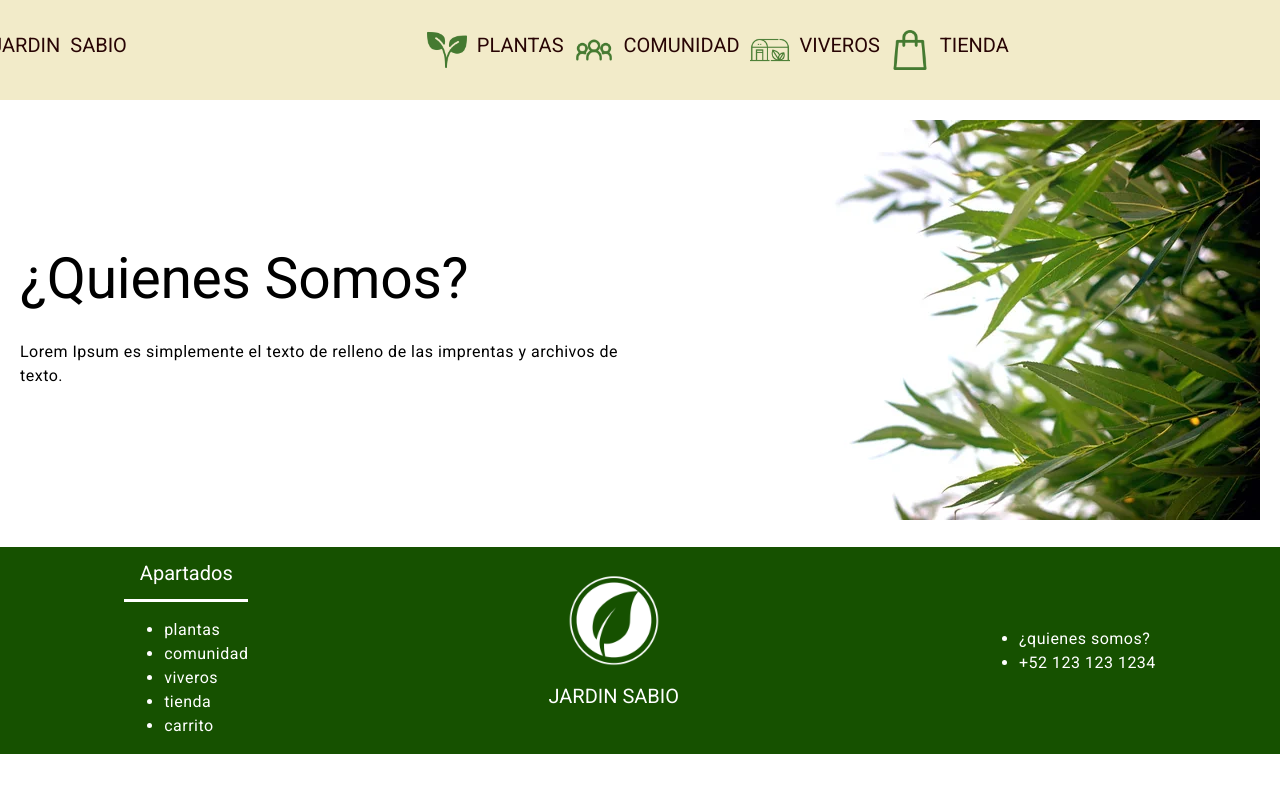
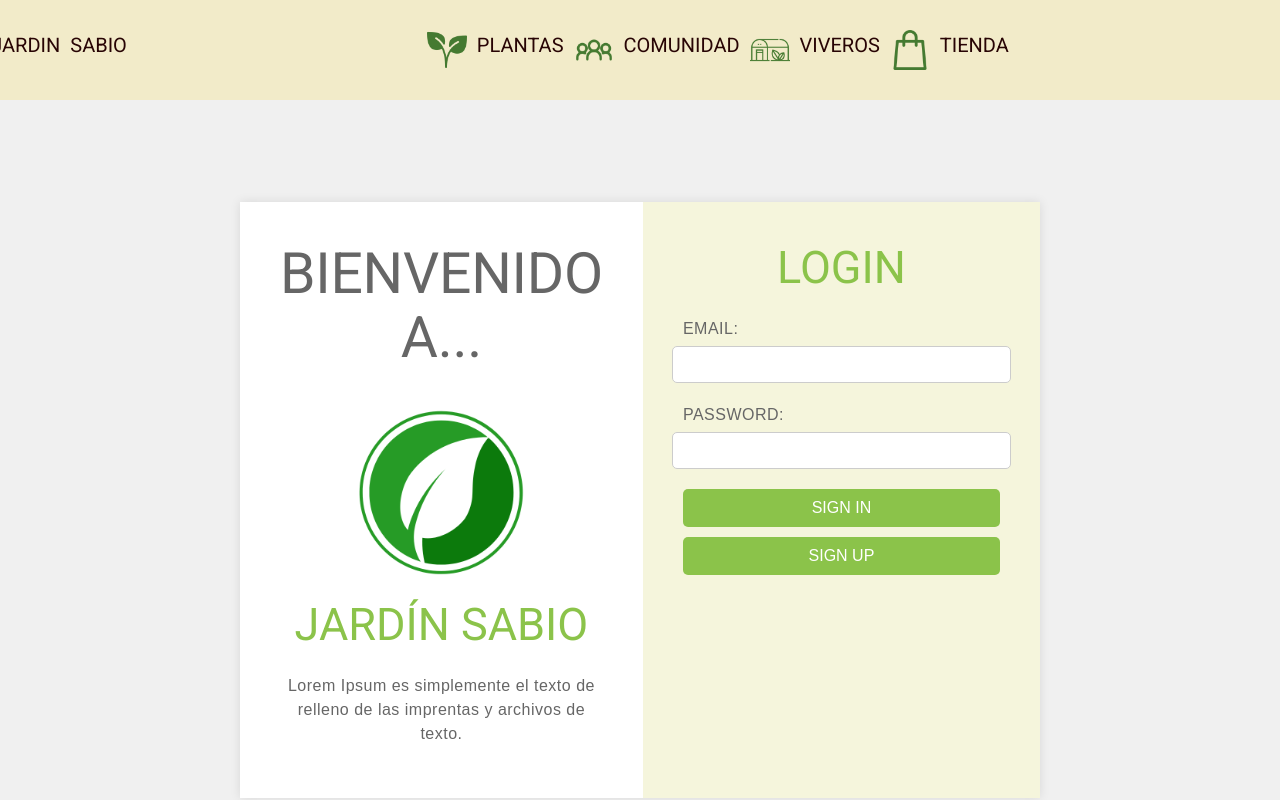
Before and after one commit to joako-18/FrontJardinSabio, an Angular app: page /login in a window 1280 px wide. Before the commit this address led to /. Shown: the top 800 px of the page. Built offline with nearby package versions, Linux system fonts and the light colour scheme.

Commit message:
enrutamiento

```diff
--- a/src/app/app.component.html
+++ b/src/app/app.component.html
@@ -1,4 +1,3 @@
 <app-header></app-header>
-<app-home></app-home>
+<router-outlet></router-outlet>
 <app-footer></app-footer>
-<router-outlet></router-outlet>
--- a/src/app/app.routes.ts
+++ b/src/app/app.routes.ts
@@ -1,3 +1,27 @@
 import { Routes } from '@angular/router';
+import { HomeComponent } from './pages/home/home.component';
+import { CarritoComponent } from './pages/carrito/carrito.component';
+import { ComunidadComponent } from './pages/comunidad/comunidad.component';
+import { LoginComponent } from './pages/login/login.component';
+import { LoginviveroComponent } from './pages/loginvivero/loginvivero.component';
+import { RegistroComponent } from './pages/registro/registro.component';
+import { TiendaComponent } from './pages/tienda/tienda.component';
+import { NgModule } from '@angular/core';
+import { RouterModule } from '@angular/router';
 
-export const routes: Routes = [];
+export const routes: Routes = [
+  {path: 'home', component: HomeComponent},
+  {path: 'carrito', component: CarritoComponent},
+  {path: 'comunidad', component: ComunidadComponent},
+  {path: 'login', component: LoginComponent},
+  {path: 'loginVivero', component: LoginviveroComponent},
+  {path: 'registro', component: RegistroComponent},
+  {path: 'tienda', component: TiendaComponent},
+  {path: '**', redirectTo:'/home'}
+];
+
+@NgModule({
+  imports: [RouterModule.forRoot(routes)],
+  exports: [RouterModule]
+})
+export class AppRoutingModule {}
--- a/src/app/components/header/header.component.html
+++ b/src/app/components/header/header.component.html
@@ -1,21 +1,21 @@
 <header>
   <div class="section1">
-    <img src="logoJS.png" alt="logo" width="100" height="100">
+    <img src="logoJS.png" alt="logo" width="100" height="100" (click)="onHome()">
     <h2>JARDIN</h2>
     <h2>SABIO</h2>
   </div>
   <div class=" section2">
-    <img src="plantas.png" alt="icono-planta" width="40" height="40">
+    <img src="plantas.png" alt="icono-planta" width="40" height="40" (click)="onPlantas()">
     <h2>PLANTAS</h2>
-    <img src="comunidad.png" alt="icono-comunidad" width="40" height="40">
+    <img src="comunidad.png" alt="icono-comunidad" width="40" height="40" (click)="onComunidad()">
     <h2>COMUNIDAD</h2>
-    <img src="vivero-de-plantas.png" alt="icono-vivero" width="40" height="40">
+    <img src="vivero-de-plantas.png" alt="icono-vivero" width="40" height="40" (click)="onPlantas()">
     <h2>VIVEROS</h2>
-    <img src="bolsa-de-la-compra.png" alt="icono-tienda" width="40" height="40">
+    <img src="bolsa-de-la-compra.png" alt="icono-tienda" width="40" height="40" (click)="onTienda()">
     <h2>TIENDA</h2>
   </div>
   <div class="section3">
-    <img src="carrito.png" alt="icono-carrito-compra" width="40" height="40">
-    <img src="usuario.png" alt="icono-usuario" width="40" height="40">
+    <img src="carrito.png" alt="icono-carrito-compra" width="40" height="40" (click)="onCarrito()">
+    <img src="usuario.png" alt="icono-usuario" width="40" height="40" (click)="onLogin()">
   </div>
 </header>
--- a/src/app/components/header/header.component.ts
+++ b/src/app/components/header/header.component.ts
@@ -1,4 +1,5 @@
 import { Component } from '@angular/core';
+import { Router } from '@angular/router';
 
 @Component({
   selector: 'app-header',
@@ -9,4 +10,33 @@ import { Component } from '@angular/core';
 })
 export class HeaderComponent {
 
+  constructor( private router: Router){}
+
+  onHome() {
+    this.router.navigate(['home']);
+  }
+
+  onPlantas() {
+    this.router.navigate(['plantas']);
+  }
+
+  onComunidad() {
+    this.router.navigate(['comunidad']);
+  }
+
+  onViveros() {
+    this.router.navigate(['viveros']);
+  }
+
+  onTienda() {
+    this.router.navigate(['tienda']);
+  }
+
+  onCarrito() {
+    this.router.navigate(['carrito']);
+  }
+
+  onLogin() {
+    this.router.navigate(['login']);
+  }
 }
--- a/src/app/pages/home/home.component.html
+++ b/src/app/pages/home/home.component.html
@@ -1,11 +1,11 @@
 <div class="container">
     <div class="left">
-        <h1>¿Quienes Somos?</h1>
+        <h1>¿QUIENES SOMOS?</h1>
         <p>Lorem Ipsum es simplemente el texto de relleno de las imprentas y archivos de texto.</p>
     </div>
     <div class="right">
         <div class="imagen">
-        <img src="right.jpg" alt="">
+        <img src="right.jpg" alt="" height="700">
         </div>
     </div>
 </div>
--- a/src/app/pages/home/home.component.scss
+++ b/src/app/pages/home/home.component.scss
@@ -9,6 +9,12 @@
     flex: 1; // Esto permite que el div izquierdo ocupe el espacio restante
 }
 
+.left h1 {
+  color: #165100;
+  font-size: 10vh;
+  font-family: 'Franklin Gothic Medium', 'Arial Narrow', Arial, sans-serif;
+}
+
 .right {
     margin-left: auto; // Esto empuja el div derecho hacia la derecha
 }
--- a/src/app/pages/login/login.component.html
+++ b/src/app/pages/login/login.component.html
@@ -23,7 +23,7 @@
                 <label for="password">PASSWORD:</label>
                 <input type="password" id="password" name="password">
                 <button type="submit">SIGN IN</button>
-                <button type="button">SIGN UP</button>
+                <button type="button" (click)="onRegistro()">SIGN UP</button>
             </form>
         </div>
     </div>
--- a/src/app/pages/login/login.component.ts
+++ b/src/app/pages/login/login.component.ts
@@ -1,4 +1,5 @@
 import { Component } from '@angular/core';
+import { Router } from '@angular/router';
 
 @Component({
   selector: 'app-login',
@@ -9,4 +10,9 @@ import { Component } from '@angular/core';
 })
 export class LoginComponent {
 
+  constructor( private router: Router){}
+
+  onRegistro(){
+    this.router.navigate(['registro']);
+  }
 }
--- a/src/app/pages/registro/registro.component.html
+++ b/src/app/pages/registro/registro.component.html
@@ -24,7 +24,7 @@
                 <input type="radio" id="comerciante" name="user-type" value="comerciante">
                 <label for="comerciante">COMERCIANTE</label>
             </div>
-            <button type="submit">REGISTRARSE</button>
+            <button type="submit" (click)="onLogin()">REGISTRARSE</button>
         </form>
     </div>
 </body>
--- a/src/app/pages/registro/registro.component.ts
+++ b/src/app/pages/registro/registro.component.ts
@@ -1,4 +1,5 @@
 import { Component } from '@angular/core';
+import { Router } from '@angular/router';
 
 @Component({
   selector: 'app-registro',
@@ -9,4 +10,9 @@ import { Component } from '@angular/core';
 })
 export class RegistroComponent {
 
+  constructor( private router: Router){}
+
+  onLogin() {
+    this.router.navigate(['login']);
+  }
 }
```
